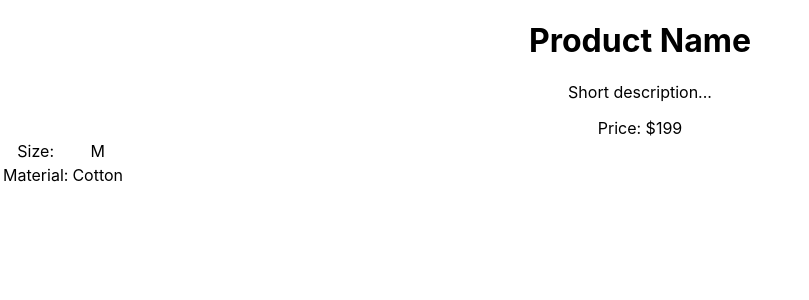
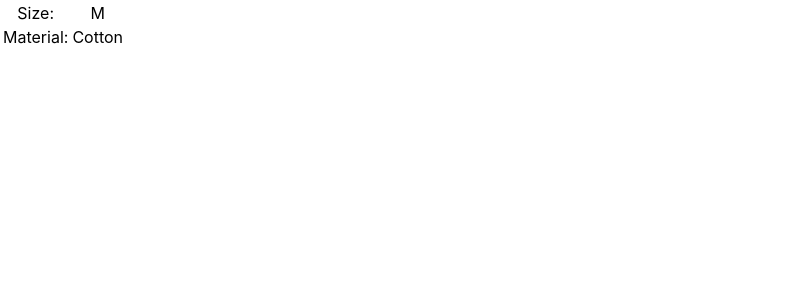
Before and after one commit to obkin/react-product-card, a JavaScript app: page / in a window 1280 px wide. Shown: the top 300 px of the page, without its empty margins (0-809 px from the left). Built offline with nearby package versions, Linux system fonts and the light colour scheme; the HTML template or start-up script is replaced by a standard one.

Commit message:
fixed: eslint config & tsx to jsx

```diff
--- a/src/App.js
+++ b/src/App.js
@@ -3,12 +3,6 @@ import './App.css';
 function App() {
   return (
     <div className="App">
-      <header className="product-header">
-        <h1>Product Name</h1>
-        <p>Short description...</p>
-        <span className="product-price">Price: $199</span>
-      </header>
-
       <div id="gallery" className="product-gallery">
         {/* <!-- Photos --> */}
       </div>
```
Also changed, not shown: src/components/Header.jsx (added, +15 -0 lines), .eslintrc.json, src/components/Gallery.jsx (added), src/components/Gallery.tsx (deleted), src/components/Header.tsx (deleted), src/components/ModelViewer.jsx (added), src/components/ModelViewer.tsx (deleted), src/components/Specifications.jsx (added), src/components/Specifications.tsx (deleted).
